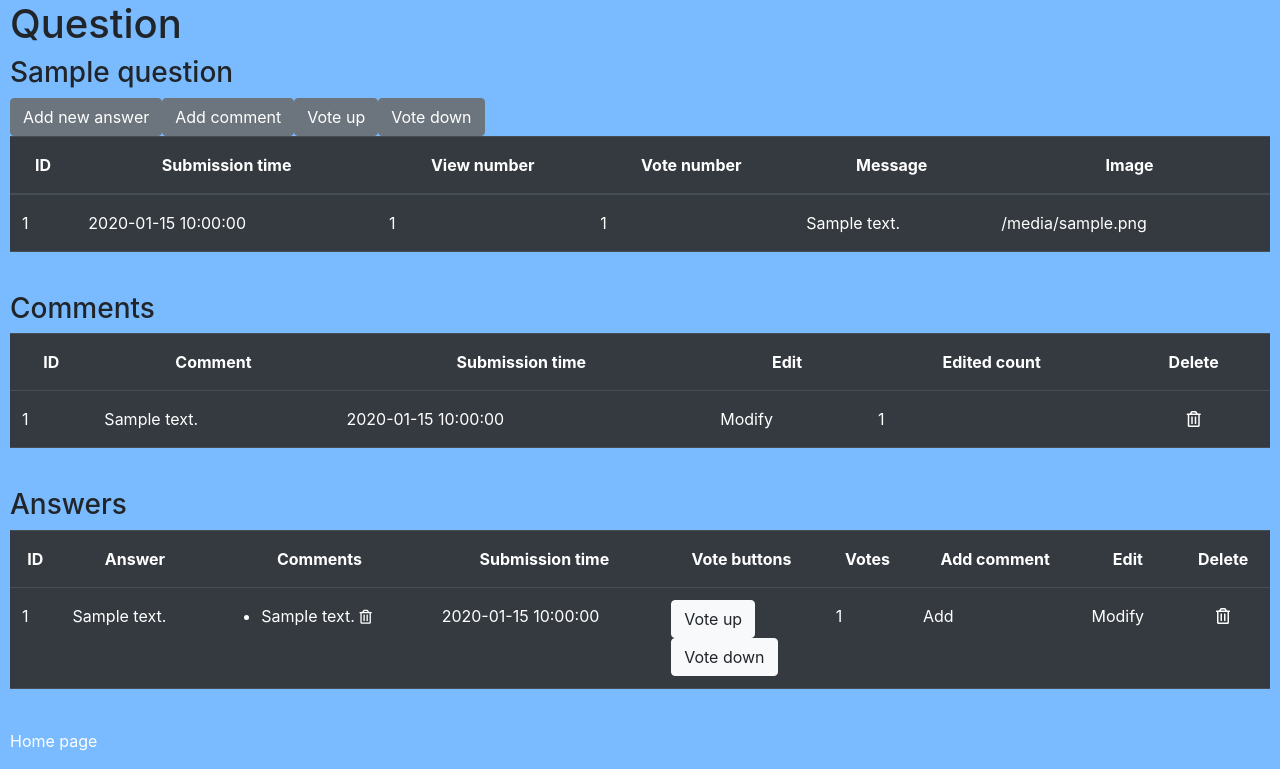
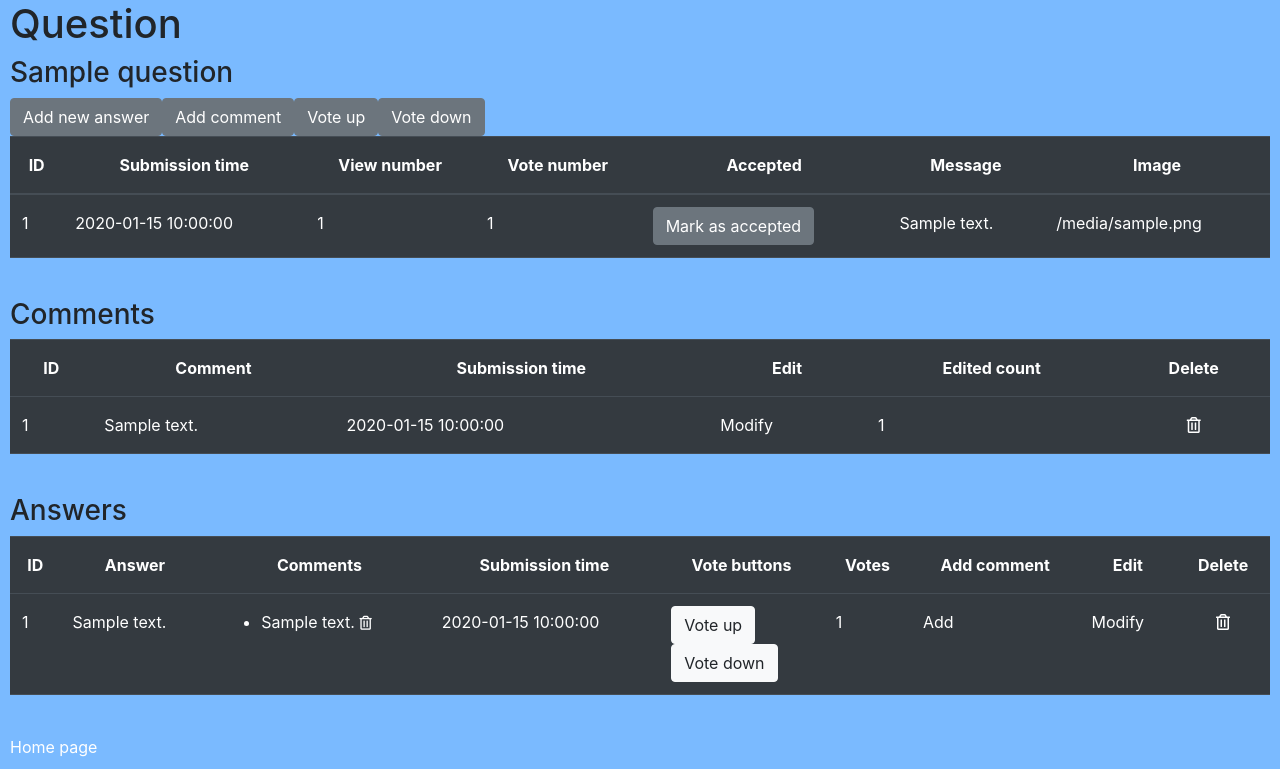
Before and after one commit to boroslizi/AskMate, a Flask app: template templates/display_question.html in a window 1280 px wide. Shown: the part 66-835 px from the top of the page. Run offline with Flask 2, Linux system fonts and the light colour scheme; the template is opened without the code that fills it: most values are stand-ins (such as "Sample title", 1, 10 or a date in 2020); some libraries are stand-ins or nearby versions.

Commit message:
"Mark as accepted" started

```diff
--- a/sample_data/askmatepart3-sample-data.sql
+++ b/sample_data/askmatepart3-sample-data.sql
@@ -132,3 +132,6 @@ SELECT pg_catalog.setval('comment_id_seq', 2, true);
 
 INSERT INTO "public"."users" ("id", "user_name", "salt", "hashed_password", "reg_date")
 VALUES (0, 'John McClain', 'b''$2b$12$JqB2dSEoJMBxchKv/hwTyu''', 'b''$2b$12$IsTvK4Typtc8bURN7opczODUoLubN5z9mY6rSmne8TKYbqUGp7H0S''', '2019-02-06 09:32:47.657000')
+
+ALTER TABLE question
+	ADD accepted varchar(3);
--- a/server.py
+++ b/server.py
@@ -208,6 +208,12 @@ def registration():
         return redirect(url_for('registration'))
 
 
+@app.route('/question/<question_id>/accept', methods=['POST'])
+def accept_answer(question_id):
+    # TODO: data_manager new column change from NULL to accepted
+    return redirect(url_for('display_question', question_id=question_id))
+
+
 if __name__ == "__main__":
     app.secret_key = '5stars'
     app.run(debug=True, port=7000)
--- a/templates/display_question.html
+++ b/templates/display_question.html
@@ -31,6 +31,7 @@
             <th scope="col">Submission time</th>
             <th scope="col">View number</th>
             <th scope="col">Vote number</th>
+            <th scope="col">Accepted</th>
             <th scope="col">Message</th>
             <th scope="col">Image</th>
         </tr>
@@ -41,6 +42,13 @@
                 <td>{{ question['submission_time'] }}</td>
                 <td>{{ question['view_number'] }}</td>
                 <td>{{ question['vote_number'] }}</td>
+                {% if accepted is defined %}
+                    <td>Accepted</td>
+                {% else %}
+                    <td><form action="{{ url_for('accept_answer', question_id=question['id']) }}" method="post">
+                        <button type="submit" class="btn btn-secondary">Mark as accepted</button>
+                        </form></td>
+                {% endif %}
                 <td>{{ question['message'] }}</td>
                 <td>{{ question['image'] }}</td>
             </tr>
```
